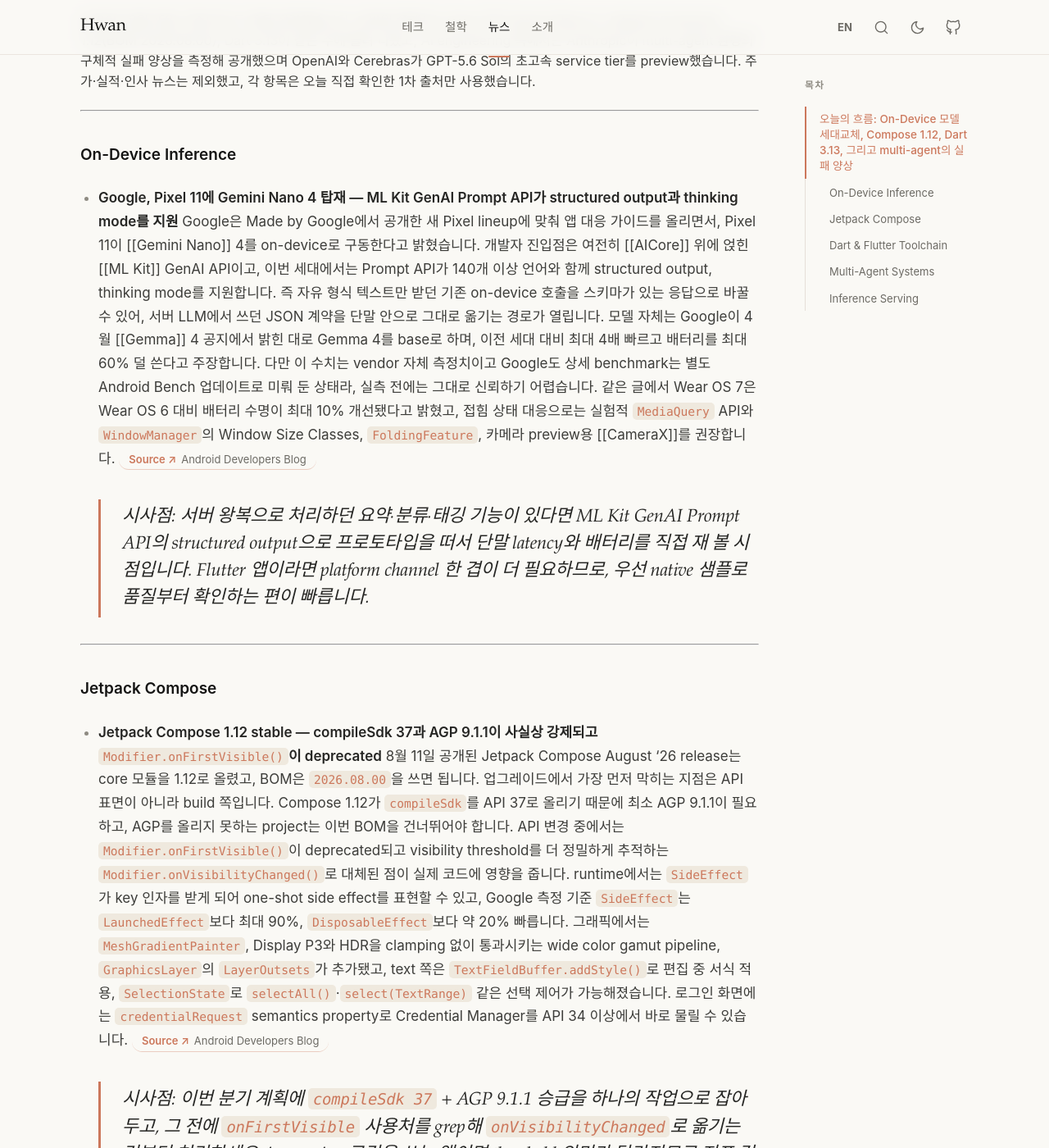
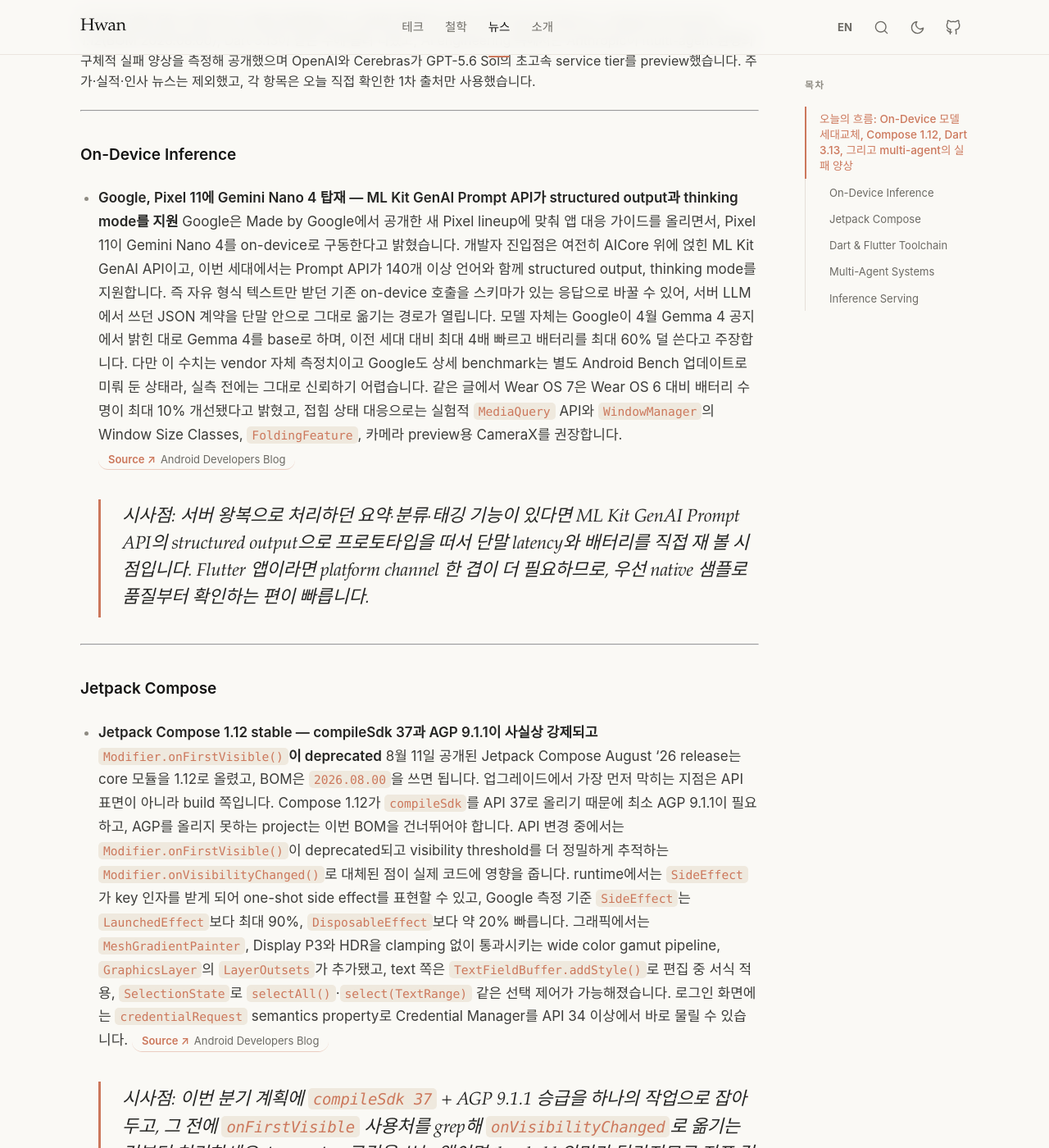
Before and after one commit to Hwan3434/Hwan3434.github.io, a Jekyll site: the page built from _posts/news/2026-08-15-ai-mobile-digest.md, in a window 1280 px wide and 1400 px high, scrolled down 469 px. Shown: the whole window at 82% size. Built offline with Jekyll 4.4.1, drawn with Linux system fonts in a browser that asks for light colours; some web fonts are replaced; some of the changed text lies outside the part shown.

Commit message:
fix: drop Obsidian wikilinks from digest posts
Jekyll has no wikilink plugin, so [[term]] renders as literal brackets.

Co-Authored-By: Claude Opus 5 <noreply@anthropic.com>

```diff
--- a/_posts/news/2026-08-15-ai-mobile-digest.md
+++ b/_posts/news/2026-08-15-ai-mobile-digest.md
@@ -15,7 +15,7 @@ tags: [AI, Mobile, Flutter, Android, iOS, Daily]
 ### On-Device Inference
 
 *   **Google, Pixel 11에 Gemini Nano 4 탑재 — ML Kit GenAI Prompt API가 structured output과 thinking mode를 지원**
-    Google은 Made by Google에서 공개한 새 Pixel lineup에 맞춰 앱 대응 가이드를 올리면서, Pixel 11이 [[Gemini Nano]] 4를 on-device로 구동한다고 밝혔습니다. 개발자 진입점은 여전히 [[AICore]] 위에 얹힌 [[ML Kit]] GenAI API이고, 이번 세대에서는 Prompt API가 140개 이상 언어와 함께 structured output, thinking mode를 지원합니다. 즉 자유 형식 텍스트만 받던 기존 on-device 호출을 스키마가 있는 응답으로 바꿀 수 있어, 서버 LLM에서 쓰던 JSON 계약을 단말 안으로 그대로 옮기는 경로가 열립니다. 모델 자체는 Google이 4월 [[Gemma]] 4 공지에서 밝힌 대로 Gemma 4를 base로 하며, 이전 세대 대비 최대 4배 빠르고 배터리를 최대 60% 덜 쓴다고 주장합니다. 다만 이 수치는 vendor 자체 측정치이고 Google도 상세 benchmark는 별도 Android Bench 업데이트로 미뤄 둔 상태라, 실측 전에는 그대로 신뢰하기 어렵습니다. 같은 글에서 Wear OS 7은 Wear OS 6 대비 배터리 수명이 최대 10% 개선됐다고 밝혔고, 접힘 상태 대응으로는 실험적 `MediaQuery` API와 `WindowManager`의 Window Size Classes, `FoldingFeature`, 카메라 preview용 [[CameraX]]를 권장합니다.
+    Google은 Made by Google에서 공개한 새 Pixel lineup에 맞춰 앱 대응 가이드를 올리면서, Pixel 11이 Gemini Nano 4를 on-device로 구동한다고 밝혔습니다. 개발자 진입점은 여전히 AICore 위에 얹힌 ML Kit GenAI API이고, 이번 세대에서는 Prompt API가 140개 이상 언어와 함께 structured output, thinking mode를 지원합니다. 즉 자유 형식 텍스트만 받던 기존 on-device 호출을 스키마가 있는 응답으로 바꿀 수 있어, 서버 LLM에서 쓰던 JSON 계약을 단말 안으로 그대로 옮기는 경로가 열립니다. 모델 자체는 Google이 4월 Gemma 4 공지에서 밝힌 대로 Gemma 4를 base로 하며, 이전 세대 대비 최대 4배 빠르고 배터리를 최대 60% 덜 쓴다고 주장합니다. 다만 이 수치는 vendor 자체 측정치이고 Google도 상세 benchmark는 별도 Android Bench 업데이트로 미뤄 둔 상태라, 실측 전에는 그대로 신뢰하기 어렵습니다. 같은 글에서 Wear OS 7은 Wear OS 6 대비 배터리 수명이 최대 10% 개선됐다고 밝혔고, 접힘 상태 대응으로는 실험적 `MediaQuery` API와 `WindowManager`의 Window Size Classes, `FoldingFeature`, 카메라 preview용 CameraX를 권장합니다.
     [Source URL](https://android-developers.googleblog.com/2026/08/pixel-app-experience-made-by-google.html) (Android Developers Blog)
     > 시사점: 서버 왕복으로 처리하던 요약·분류·태깅 기능이 있다면 ML Kit GenAI Prompt API의 structured output으로 프로토타입을 떠서 단말 latency와 배터리를 직접 재 볼 시점입니다. Flutter 앱이라면 platform channel 한 겹이 더 필요하므로, 우선 native 샘플로 품질부터 확인하는 편이 빠릅니다.
 
@@ -33,7 +33,7 @@ tags: [AI, Mobile, Flutter, Android, iOS, Daily]
 ### Dart & Flutter Toolchain
 
 *   **Dart 3.13, primary constructor를 stable로 승격하고 dart2wasm에 deferred loading preview 추가**
-    8월 12일 릴리스된 [[Dart]] 3.13은 3.12에서 실험 기능으로 들어왔던 primary constructor를 stable로 올렸습니다. `class Point(final int x, final int y);`처럼 필드 선언과 생성자 매개변수의 중복을 한 줄로 접을 수 있고, 이전 스타일에서 넘어오도록 `empty_container_bodies`, `initialize_in_field_declaration`, `use_declaring_parameters`를 포함한 lint 6종과 IDE refactoring 4종이 함께 제공됩니다. 즉 대규모 model class 정리를 수작업이 아니라 `dart fix`와 IDE action으로 처리할 수 있는 구성입니다. web 쪽에서는 `dart2wasm` 컴파일 시 `--enable-deferred-loading` 플래그로 deferred loading을 실험적으로 켤 수 있고, Google은 initial page load 시간이 크게 개선된다고 설명하지만 아직 preview 단계입니다. native interop에서는 `@RecordUse()` 애노테이션으로 실제 호출되는 native 함수만 남기는 tree-shaking이 가능해져, FFI를 많이 쓰는 앱의 번들 크기에 직접 영향을 줍니다. formatter는 import 구간 사이에 빈 줄을 넣도록 바뀌었는데, 이는 전체 코드베이스에 diff를 만드는 변경이라 별도 커밋으로 분리하는 편이 안전합니다.
+    8월 12일 릴리스된 Dart 3.13은 3.12에서 실험 기능으로 들어왔던 primary constructor를 stable로 올렸습니다. `class Point(final int x, final int y);`처럼 필드 선언과 생성자 매개변수의 중복을 한 줄로 접을 수 있고, 이전 스타일에서 넘어오도록 `empty_container_bodies`, `initialize_in_field_declaration`, `use_declaring_parameters`를 포함한 lint 6종과 IDE refactoring 4종이 함께 제공됩니다. 즉 대규모 model class 정리를 수작업이 아니라 `dart fix`와 IDE action으로 처리할 수 있는 구성입니다. web 쪽에서는 `dart2wasm` 컴파일 시 `--enable-deferred-loading` 플래그로 deferred loading을 실험적으로 켤 수 있고, Google은 initial page load 시간이 크게 개선된다고 설명하지만 아직 preview 단계입니다. native interop에서는 `@RecordUse()` 애노테이션으로 실제 호출되는 native 함수만 남기는 tree-shaking이 가능해져, FFI를 많이 쓰는 앱의 번들 크기에 직접 영향을 줍니다. formatter는 import 구간 사이에 빈 줄을 넣도록 바뀌었는데, 이는 전체 코드베이스에 diff를 만드는 변경이라 별도 커밋으로 분리하는 편이 안전합니다.
     [Source URL](https://dart.dev/blog/announcing-dart-3-13) (The Dart Blog)
     > 시사점: 팀 코드베이스에 primary constructor를 도입할지 지금 정하고, 도입한다면 formatter가 만드는 import 재정렬 diff를 기능 변경과 섞지 마세요. Flutter web을 쓰고 FFI plugin이 있다면 `--enable-deferred-loading`과 `@RecordUse()`는 번들 크기 측정 대상으로 올릴 만합니다.
 
```
Also changed, not shown: _posts/en/news/2026-08-15-ai-mobile-digest.md (+2 -2 lines).
